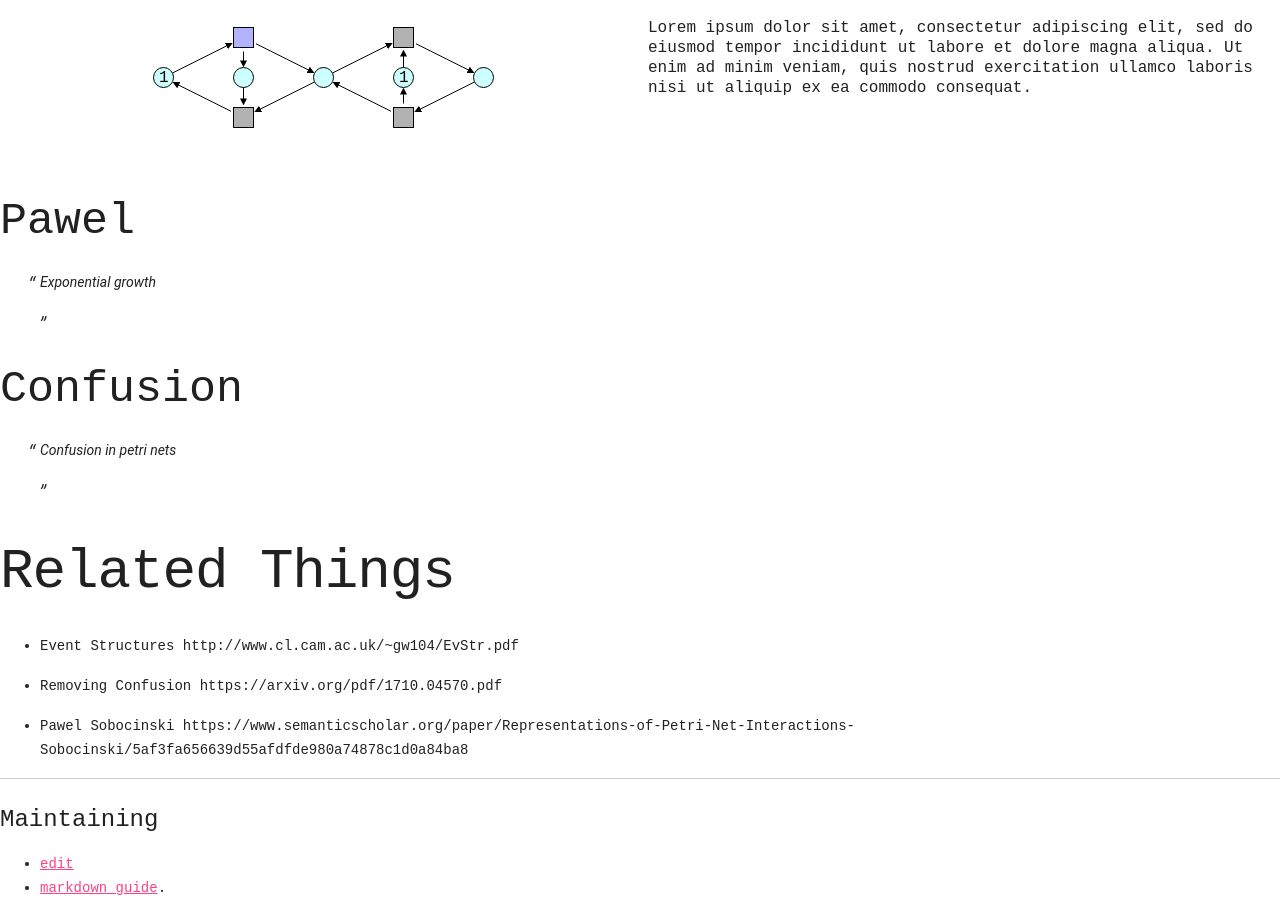
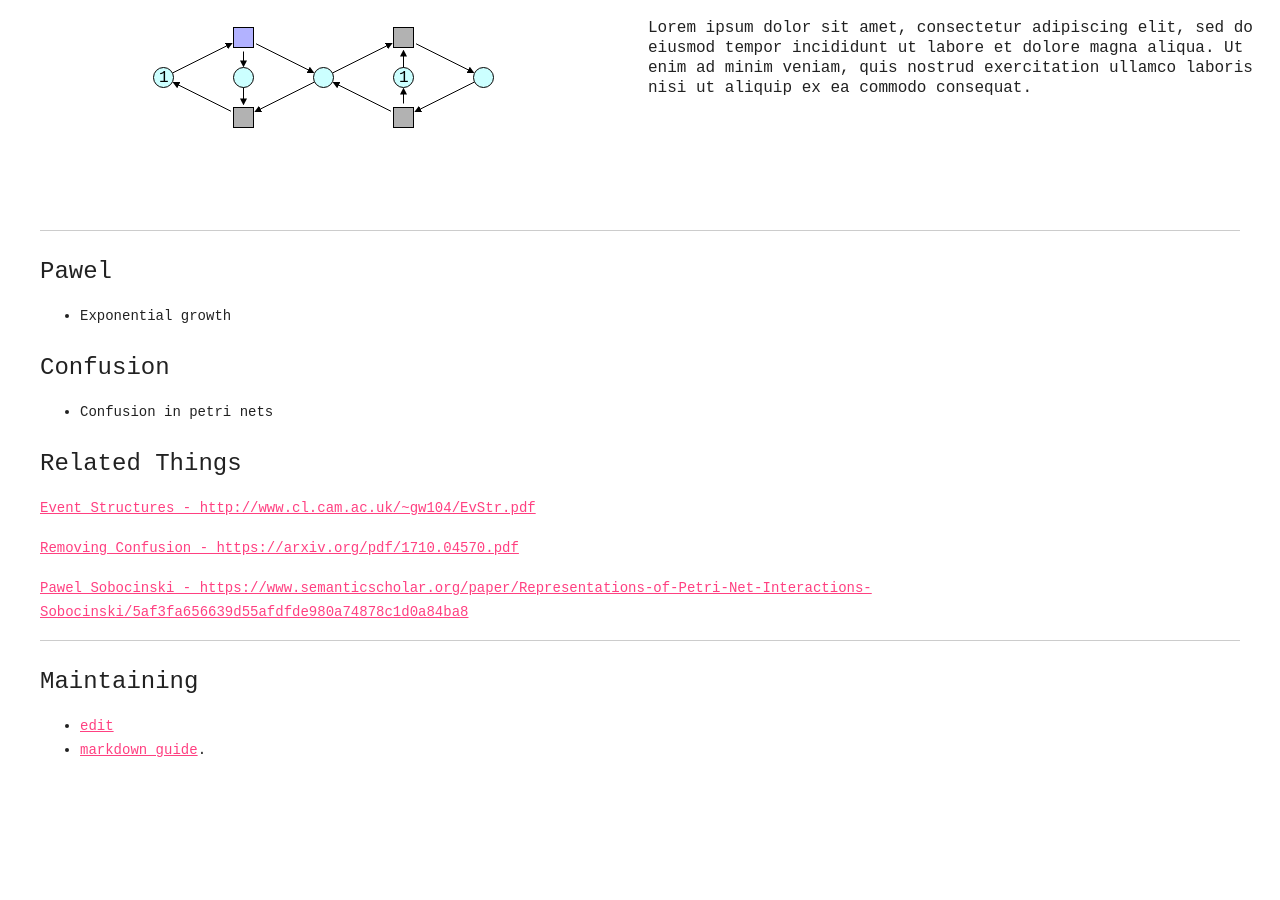
Before and after one commit to PetriNets/petrinets.github.io, a Jekyll site: the page built from index.md, in a window 1280 px wide and 900 px high, scrolled down 868 px. Built offline with Jekyll 4.4.1, drawn with Linux system fonts in a browser that asks for light colours; after the commit the page ends 1684 px from its top, so only the background shows below that; some of the changed lines change nothing that is shown.

Commit message:
minor styling of index.md content

```diff
--- a/_layouts/default.html
+++ b/_layouts/default.html
@@ -63,7 +63,9 @@
         </div>
     </div>
 
-    {{ content }}
+    <div style="padding: 40px">
+        {{ content }}
+    </div>
 
 </body>
 {% include scripts.html %}
--- a/index.md
+++ b/index.md
@@ -2,26 +2,19 @@
 layout: default
 title: PetriNet.info
 ---
-## Pawel
+____
+#### Pawel
+* Exponential growth
 
-> Exponential growth
+#### Confusion
+* Confusion in petri nets
 
-## Confusion
+#### Related Things
+[Event Structures - http://www.cl.cam.ac.uk/~gw104/EvStr.pdf](http://www.cl.cam.ac.uk/~gw104/EvStr.pdf)
 
-> Confusion in petri nets
+[Removing Confusion - https://arxiv.org/pdf/1710.04570.pdf](https://arxiv.org/pdf/1710.04570.pdf)
 
-
-# Related Things
-
-- Event Structures
-  http://www.cl.cam.ac.uk/~gw104/EvStr.pdf
-
-- Removing Confusion
-  https://arxiv.org/pdf/1710.04570.pdf
-
-- Pawel Sobocinski
-  https://www.semanticscholar.org/paper/Representations-of-Petri-Net-Interactions-Sobocinski/5af3fa656639d55afdfde980a74878c1d0a84ba8
-
+[Pawel Sobocinski - https://www.semanticscholar.org/paper/Representations-of-Petri-Net-Interactions-Sobocinski/5af3fa656639d55afdfde980a74878c1d0a84ba8](https://www.semanticscholar.org/paper/Representations-of-Petri-Net-Interactions-Sobocinski/5af3fa656639d55afdfde980a74878c1d0a84ba8)
 
 ----
 
```
